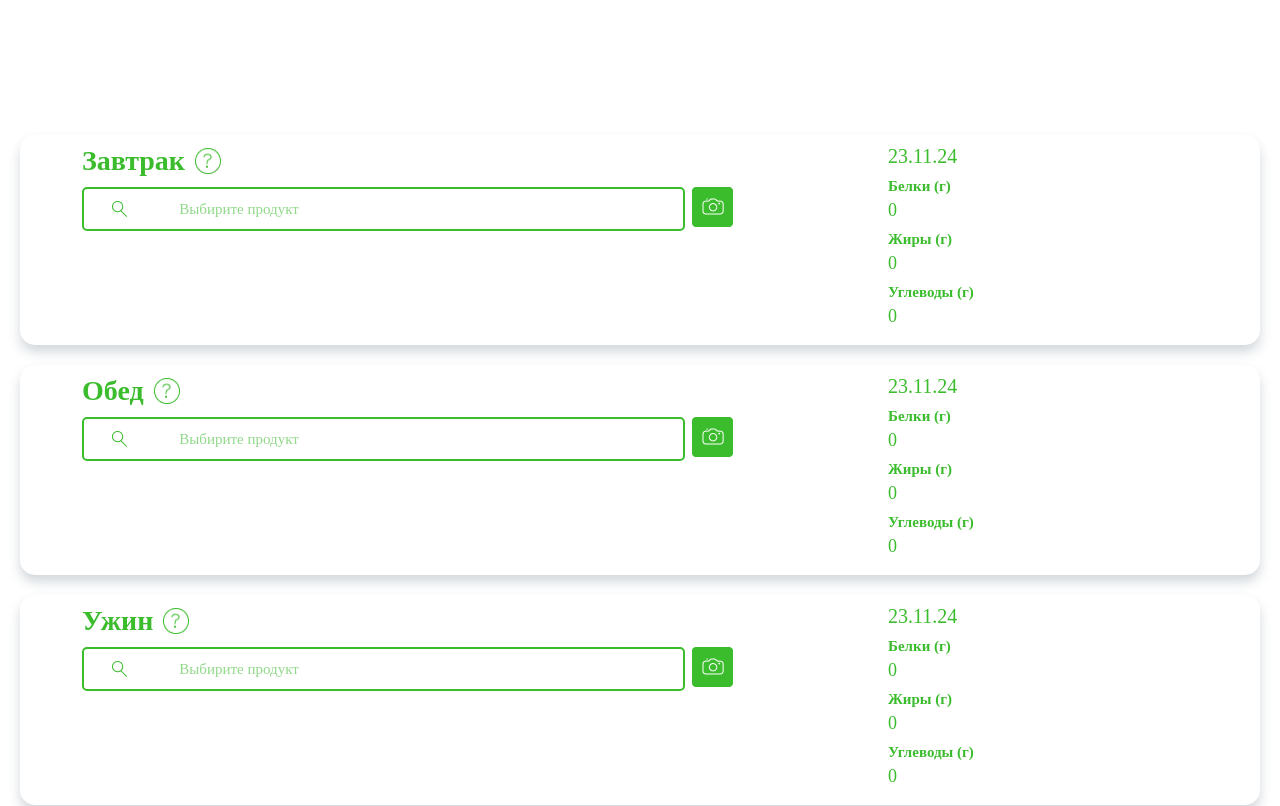
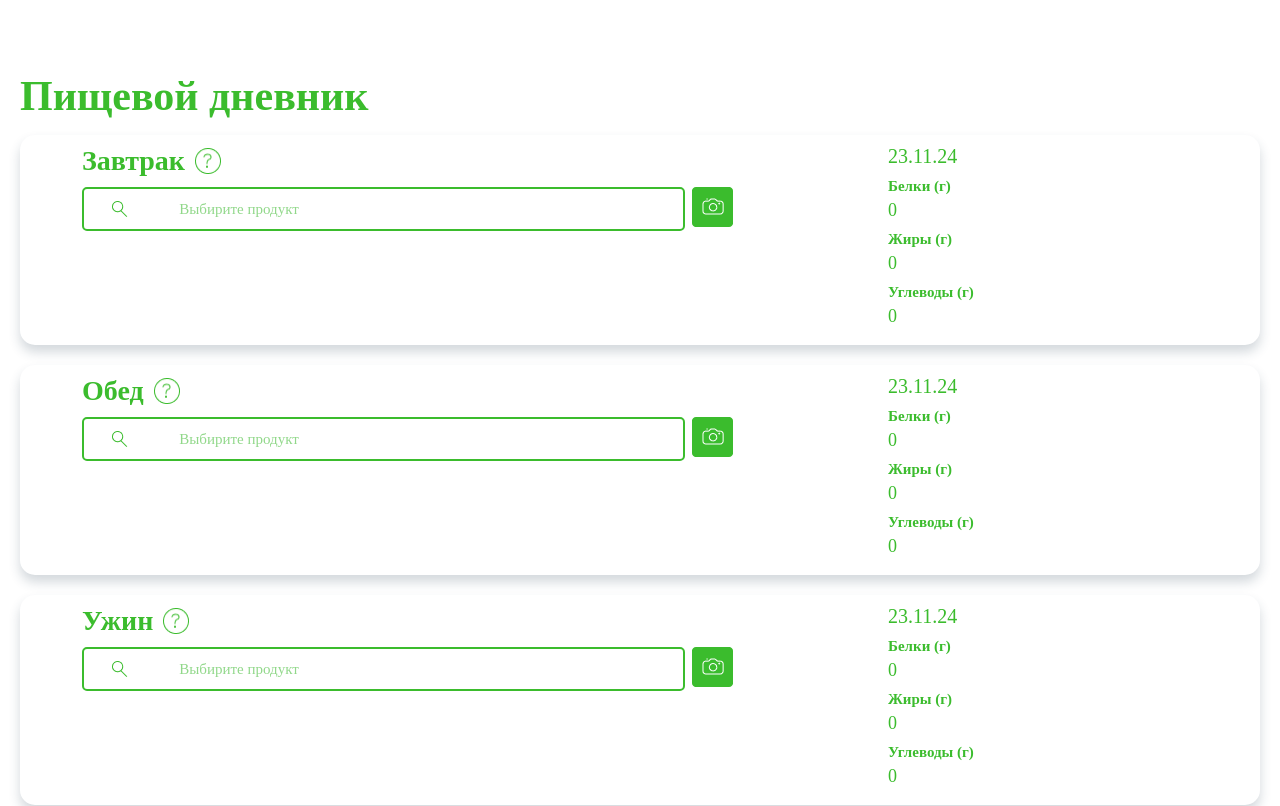
Before and after one commit to cruciffix/medscript, a Next.js app: page /foodDiary in a window 1280 px wide. Shown: the top 806 px of the page. Built offline with nearby package versions, Linux system fonts and the light colour scheme.

Commit message:
удален AnyHeader и вместо него добавлен HeaderAnother

```diff
--- a/app/assets/medscript/another/icon_svg/cross.svg
+++ b/app/components/HeaderAnother.js
@@ -1,4 +1,9 @@
-<svg width="10" height="10" viewBox="0 0 10 10" fill="none" xmlns="http://www.w3.org/2000/svg">
-<path d="M1 1L9 9" stroke="#3BBC2D" stroke-linecap="round"/>
-<path d="M9 1L1 9" stroke="#3BBC2D" stroke-linecap="round"/>
-</svg>
+import styles from '@/app/assets/Header.module.css';
+
+export default function HeaderAnother({h1}) {
+    return (
+        <header className={styles.headerAny}>
+			<h1 className={styles.headerHeadline}>{h1}</h1>
+		</header>
+    )
+}
--- a/app/foodDiary/page.js
+++ b/app/foodDiary/page.js
@@ -3,7 +3,7 @@ import styles from '@/app/assets/ProgressLine.module.css';
 import { checkIsOnDemandRevalidate } from 'next/dist/server/api-utils';
 import { useEffect, useRef, useState } from 'react';
 import CrossSVG from '../components/icons/CrossSVG';
-import HeaderAny from '../components/AnyHeader';
+import HeaderAnother from '../components/HeaderAnother';
 export default function FoodDiary() {
     // Под 0 индексом -- завтрак
     // Под 1 индексом -- обед
@@ -278,7 +278,7 @@ export default function FoodDiary() {
 
     return (
         <div className="marginHorizontal">
-            <HeaderAny />
+            <HeaderAnother h1={"Пищевой дневник"}/>
 
                 <div className={` ${styles.foodDiaryLayout}`}>
                     <div className={styles.foodDiaryWrapper}>
--- a/app/shop/page.js
+++ b/app/shop/page.js
@@ -1,7 +1,8 @@
 'use client';
 import styles from '@/app/assets/ProgressLine.module.css';
-import HeaderAny from '../components/AnyHeader';
+
 import { useState } from 'react';
+import HeaderAnother from '../components/HeaderAnother';
 
 export default function Shop() {
     let [itemPageShop, setItemPageShop] = useState([
@@ -48,7 +49,7 @@ export default function Shop() {
     return (
 
         <div className="marginHorizontal">
-            <HeaderAny h1={"Магазин"}/>
+            <HeaderAnother h1={"Магазин"}/>
             <>
                 <div className={`${styles.filtersCurrency}`}>
                     <div className={styles.filtersCurrencyWrapper}>
```
